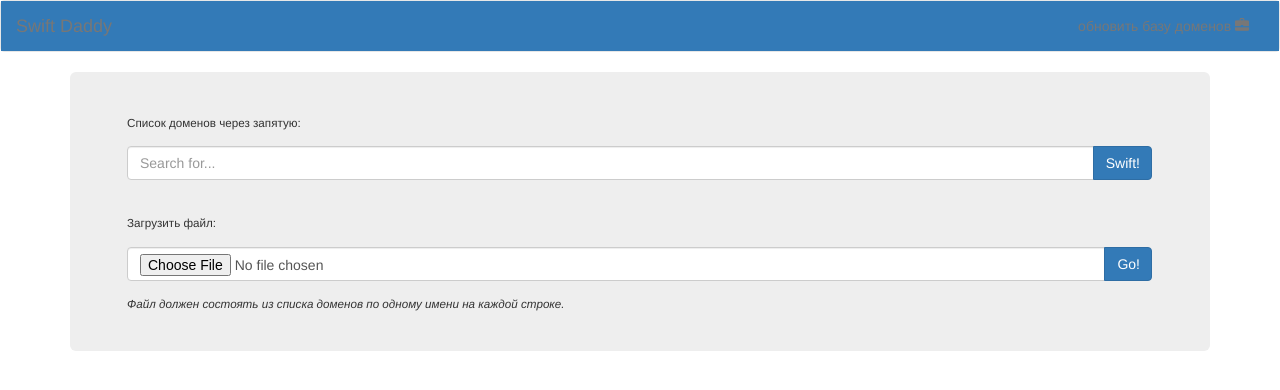
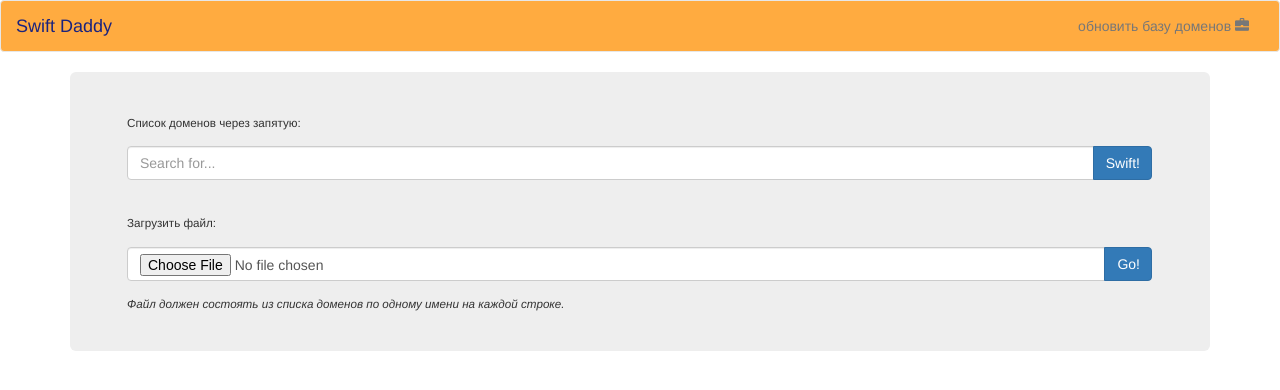
Before and after one commit to walterdd/swift_daddy, a Django app: page / in a window 1280 px wide. Shown: the top 390 px of the page. Run offline with Django 3.2, Linux system fonts and the light colour scheme; some libraries are stand-ins or nearby versions.

Commit message:
baloons update

```diff
--- a/swiftdaddy/domainlookup/templates/desktop.html
+++ b/swiftdaddy/domainlookup/templates/desktop.html
@@ -18,8 +18,8 @@
   <body>
 
 
-  <nav class="navbar navbar-default">
-  <div class="container-fluid bg-primary text-white" style="color: #1a237e;">
+  <nav class="navbar navbar-default" style="background-color: #ffab40;">
+  <div class="container-fluid">
     <!-- Brand and toggle get grouped for better mobile display -->
     <div class="navbar-header">
       <a href="{% url "database"  %}">
@@ -27,13 +27,13 @@
         <span class="glyphicon glyphicon-briefcase" ></span>
       </button>
       </a>
-      <a class="navbar-brand" href="{% url "greetings"  %}">Swift Daddy</a>
+      <a class="navbar-brand" style="color: #1a237e;" href="{% url "greetings"  %}">Swift Daddy</a>
     </div>
 
     <!-- Collect the nav links, forms, and other content for toggling -->
     <div class="collapse navbar-collapse" id="bs-example-navbar-collapse-1">
 
-      <ul class="nav navbar-nav navbar-right">
+      <ul class="nav navbar-nav navbar-right" style="color: #1a237e;">
         <li><a href="{% url "database"  %}">обновить базу доменов <span class="glyphicon glyphicon-briefcase"></span> </a></li>
       </ul>
     </div><!-- /.navbar-collapse -->
```
